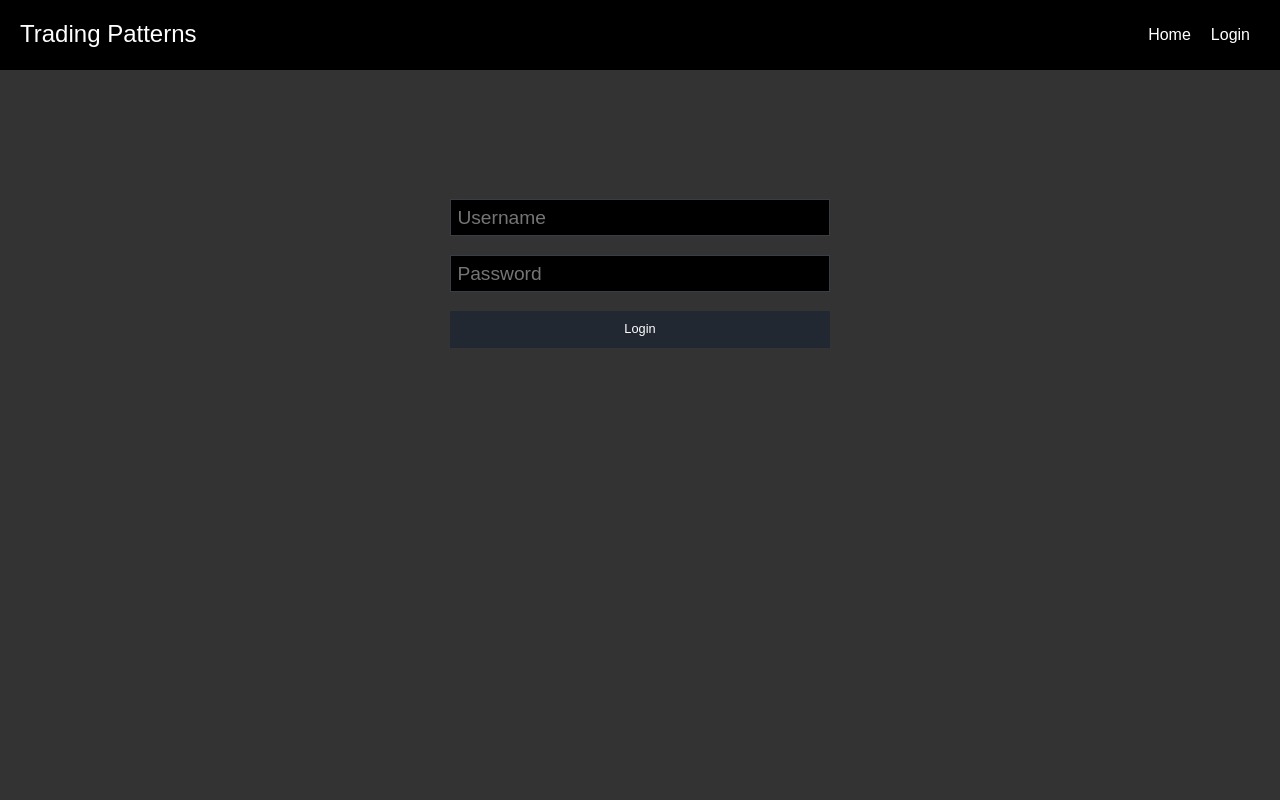
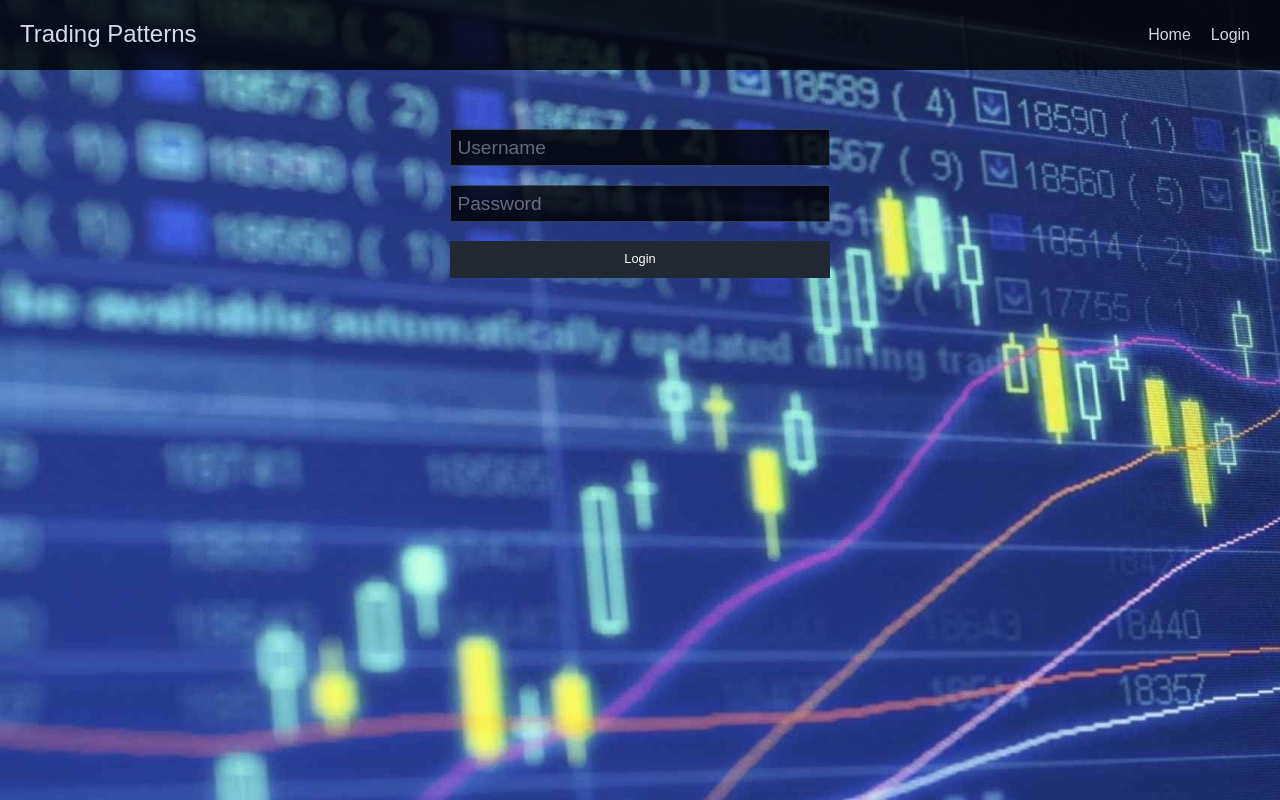
Before and after one commit to sebekos/tradingapp, a React (Create React App) app in the folder client/: page /login in a window 1280 px wide. Built offline with nearby package versions, Linux system fonts and the light colour scheme.

Commit message:
Background and CSS adjustments

```diff
--- a/client/src/App.css
+++ b/client/src/App.css
@@ -17,6 +17,7 @@ body {
     line-height: 1.6;
     background-color: #333;
     color: #333;
+    background-image: url("./img/showcase.jpeg");
 }
 
 a {
@@ -93,6 +94,7 @@ a {
     box-sizing: border-box;
     background-color: black;
     color: white;
+    opacity: 0.8;
 }
 
 .form textarea {
@@ -109,11 +111,14 @@ button {
 .navbar {
     background-color: black;
     display: grid;
+    position: absolute;
+    width: 100%;
     grid-template-columns: 1fr 1fr;
     align-items: center;
     height: 70px;
     color: white;
     border-bottom: 1px solid black;
+    opacity: 0.8;
 }
 
 .title {
```
Also changed, not shown: client/src/img/showcase.jpeg (added).
